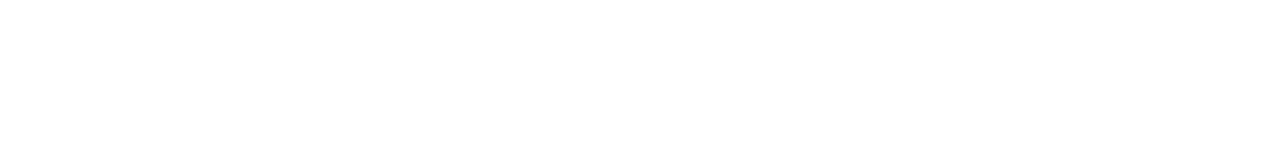
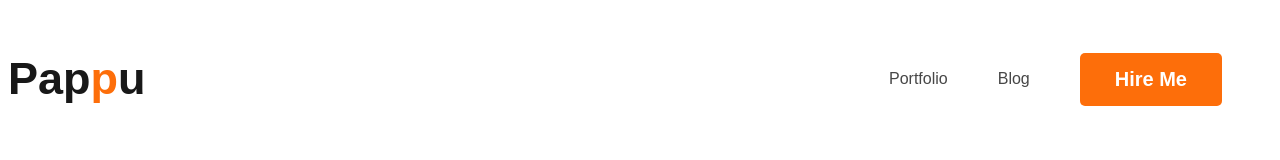
Before and after one commit to pappudatta/pappu-portifolio, a plain HTML site: page index.html in a window 1280 px wide. Drawn offline with Linux system fonts and the light colour scheme.

Commit message:
added nav bar

```diff
--- a/index.html
+++ b/index.html
@@ -4,10 +4,22 @@
     <meta charset="UTF-8">
     <meta name="viewport" content="width=device-width, initial-scale=1.0">
     <title>Pappu Datta</title>
+    <link rel="preconnect" href="https://fonts.googleapis.com">
+   <link rel="preconnect" href="https://fonts.gstatic.com" crossorigin>
+    <link href="https://fonts.googleapis.com/css2?family=Open+Sans:ital,wght@0,300..800;1,300..800&display=swap" rel="stylesheet">
+
+    <link rel="stylesheet" href="styles/style.css">
 </head>
 <body>
     <header>
-
+        <nav>
+            <h3 class="nav-title">Pap<span class="text-primary">p</span>u</h3>
+            <ul>
+                <li> <a href=""> Portfolio</a></li>
+                <li> <a href="">Blog</a></li>
+                <li><button class="btn-primary"> Hire Me</button></li>
+            </ul>
+        </nav>
     </header>
     <main></main>
     <footer></footer>
--- /dev/null
+++ b/styles/style.css
@@ -0,0 +1,43 @@
+/* common shared styles */
+body{
+    font-family: "Open Sans", sans-serif;
+    font-family: 'Lata', sans-serif;
+}
+.text-primary{
+    color: #fd6e0a;
+}
+.btn-primary{
+    border-radius: 5px;
+    background-color: #fd6e0a;
+    border: 0;
+    color:white;
+    font-size: 20px;
+    font-weight: 700;
+    padding: 15px 35px ;
+}
+/* nav related styles */
+
+nav{
+    display:flex;
+    justify-content: space-between;
+    align-items: center;
+
+}
+.nav-title{
+    color: #181818;
+    font-size: 45px;
+    font-style: normal;
+    font-weight: 800;
+}
+nav > ul{
+    display:flex;
+    align-items: center;
+}
+nav li{
+    list-style: none;
+    margin-right: 50px;
+}
+nav a{
+    text-decoration: none;
+    color: #474747;
+}
```
